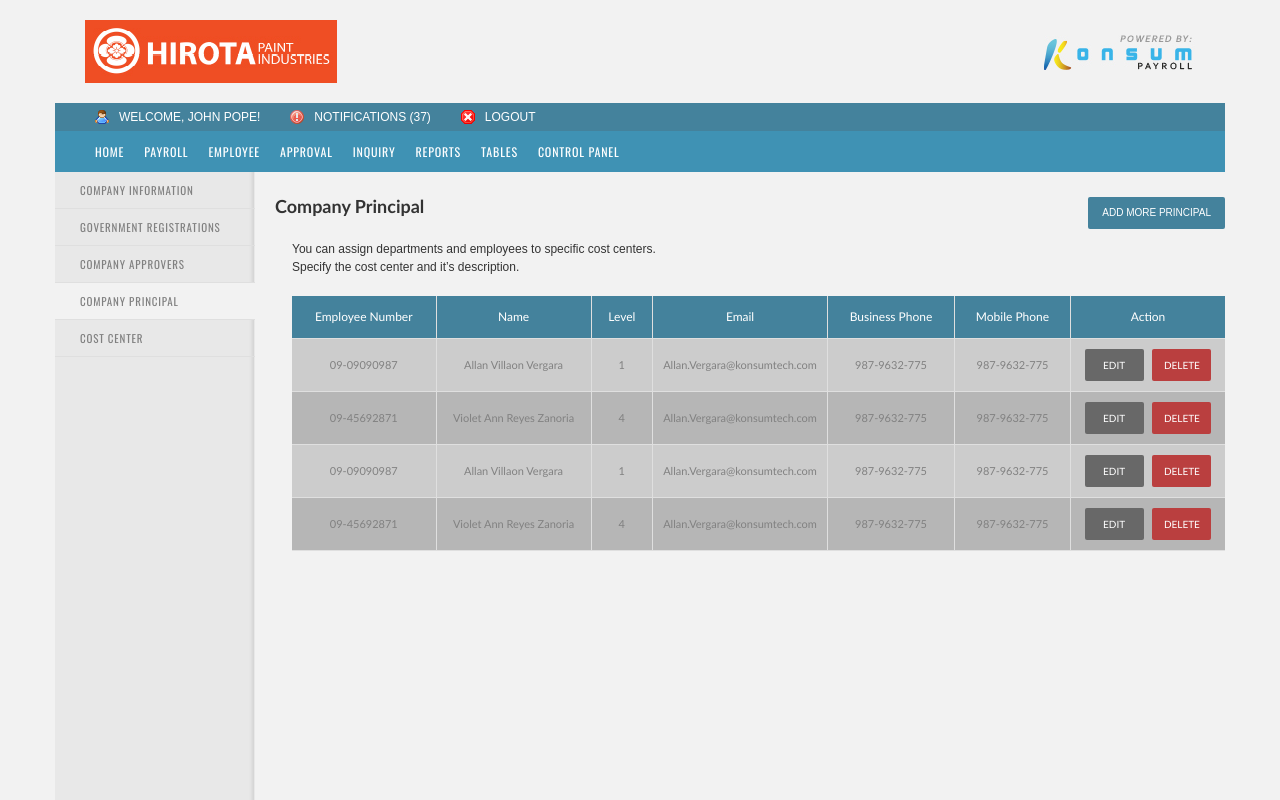
After one commit to jonathanbangga/konsumpayroll, a CodeIgniter app: page /hr/company_approvers/company_principal in a window 1280 px wide. The commit adds this page. Run offline with CodeIgniter, Linux system fonts and the light colour scheme.

Commit message:
Updated all on sidebar menu controller approvers as well as the views on company info ,gov registration , company approvers , principal cost center

```diff
--- a/application/controllers/hr/company_approvers.php
+++ b/application/controllers/hr/company_approvers.php
@@ -29,15 +29,31 @@
 		public function index() {
 			$data['page_title'] = "Company Information";
 			$this->layout->set_layout($this->theme);
-		#	$this->layout->view('pages/hr/company_approvers_view', $data);
 			$this->layout->view('pages/hr/company_information_view', $data);
 		}
 
 		public function approvers(){
-			$data['page_title'] = "Company Approvers 4";
+			$data['page_title'] = "Company Approvers";
 			$this->layout->set_layout($this->theme);
 			$this->layout->view('pages/hr/company_approvers_view', $data);
+		}
 
+		public function company_principal(){
+			$data['page_title'] = "Company Principal";
+			$this->layout->set_layout($this->theme);
+			$this->layout->view('pages/hr/company_principal_view', $data);
+		}
+
+		public function cost_center(){
+			$data['page_title'] = "Cost Center";
+			$this->layout->set_layout($this->theme);
+			$this->layout->view('pages/hr/cost_center_view', $data);
+		}
+
+		public function gov_registration(){
+			$data['page_title'] = "Government Registration";
+			$this->layout->set_layout($this->theme);
+			$this->layout->view('pages/hr/government_registration_view', $data);
 		}
 
 	}
--- a/application/views/content_holders/company_wizards_menu.php
+++ b/application/views/content_holders/company_wizards_menu.php
@@ -1,7 +1,7 @@
 	  <ul class="jsidebar">
         <li><?php echo anchor("hr/company_approvers/index","Company Information");?></li>
-        <li><a href="#">Government Registrations</a></li>
+        <li><?php echo anchor("hr/company_approvers/gov_registration","Government Registrations");?></li>
         <li><?php echo anchor("hr/company_approvers/approvers","Company Approvers");?></li>
-        <li><a href="#">Company Principal</a></li>
-        <li><a href="#">Cost Center</a></li>
+        <li><?php echo anchor("hr/company_approvers/company_principal","Company Principal");?></li>
+        <li><?php echo anchor("hr/company_approvers/cost_center","Cost Center");?></li>
       </ul>
--- /dev/null
+++ b/application/views/pages/hr/company_principal_view.php
@@ -0,0 +1,51 @@
+	<a class="btn right" href="#">ADD MORE PRINCIPAL</a>
+	<h1><?php echo $page_title;?></h1>
+	<p>You can assign departments and employees to specific cost centers.<br>
+	Specify the cost center and it’s description.</p>
+	<table style="width:100%" class="tbl">
+		<tr>
+			<th>Employee Number</th>
+			<th style="width:130px">Name</th>
+			<th>Level</th>
+			<th style="width:150px">Email</th>
+			<th style="width:90">Business Phone</th>
+			<th style="width:90">Mobile Phone</th>
+			<th style="width:130px">Action</th>
+		</tr>
+		<tr>
+			<td>09-09090987</td>
+			<td>Allan Villaon Vergara</td>
+			<td>1</td>
+			<td>Allan.Vergara@konsumtech.com</td>
+			<td>987-9632-775</td>
+			<td>987-9632-775</td>
+			<td><a class="btn btn-gray btn-action" href="#">EDIT</a> <a class="btn btn-red btn-action" href="#">DELETE</a></td>
+		</tr>
+		<tr>
+			<td>09-45692871</td>
+			<td>Violet Ann Reyes Zanoria</td>
+			<td>4</td>
+			<td>Allan.Vergara@konsumtech.com</td>
+			<td>987-9632-775</td>
+			<td>987-9632-775</td>
+			<td><a class="btn btn-gray btn-action" href="#">EDIT</a> <a class="btn btn-red btn-action" href="#">DELETE</a></td>
+		</tr>
+		<tr>
+			<td>09-09090987</td>
+			<td>Allan Villaon Vergara</td>
+			<td>1</td>
+			<td>Allan.Vergara@konsumtech.com</td>
+			<td>987-9632-775</td>
+			<td>987-9632-775</td>
+			<td><a class="btn btn-gray btn-action" href="#">EDIT</a> <a class="btn btn-red btn-action" href="#">DELETE</a></td>
+		</tr>
+		<tr>
+			<td>09-45692871</td>
+			<td>Violet Ann Reyes Zanoria</td>
+			<td>4</td>
+			<td>Allan.Vergara@konsumtech.com</td>
+			<td>987-9632-775</td>
+			<td>987-9632-775</td>
+			<td><a class="btn btn-gray btn-action" href="#">EDIT</a> <a class="btn btn-red btn-action" href="#">DELETE</a></td>
+		</tr>
+	</table>
```
Also changed, not shown: application/views/pages/hr/cost_center_view.php (added, +31 -0 lines), application/views/pages/hr/government_registration_view.php (added, +28 -0 lines).
